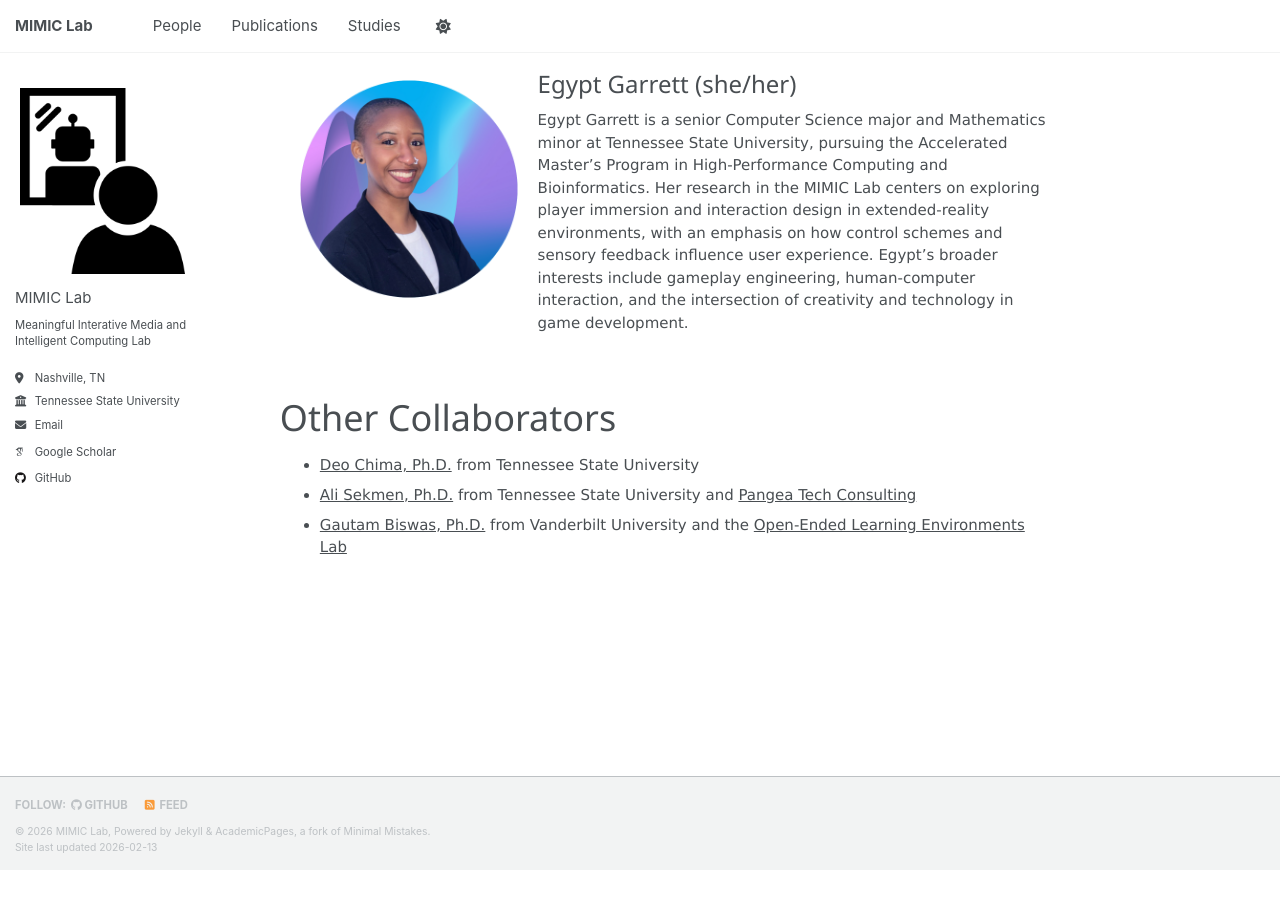
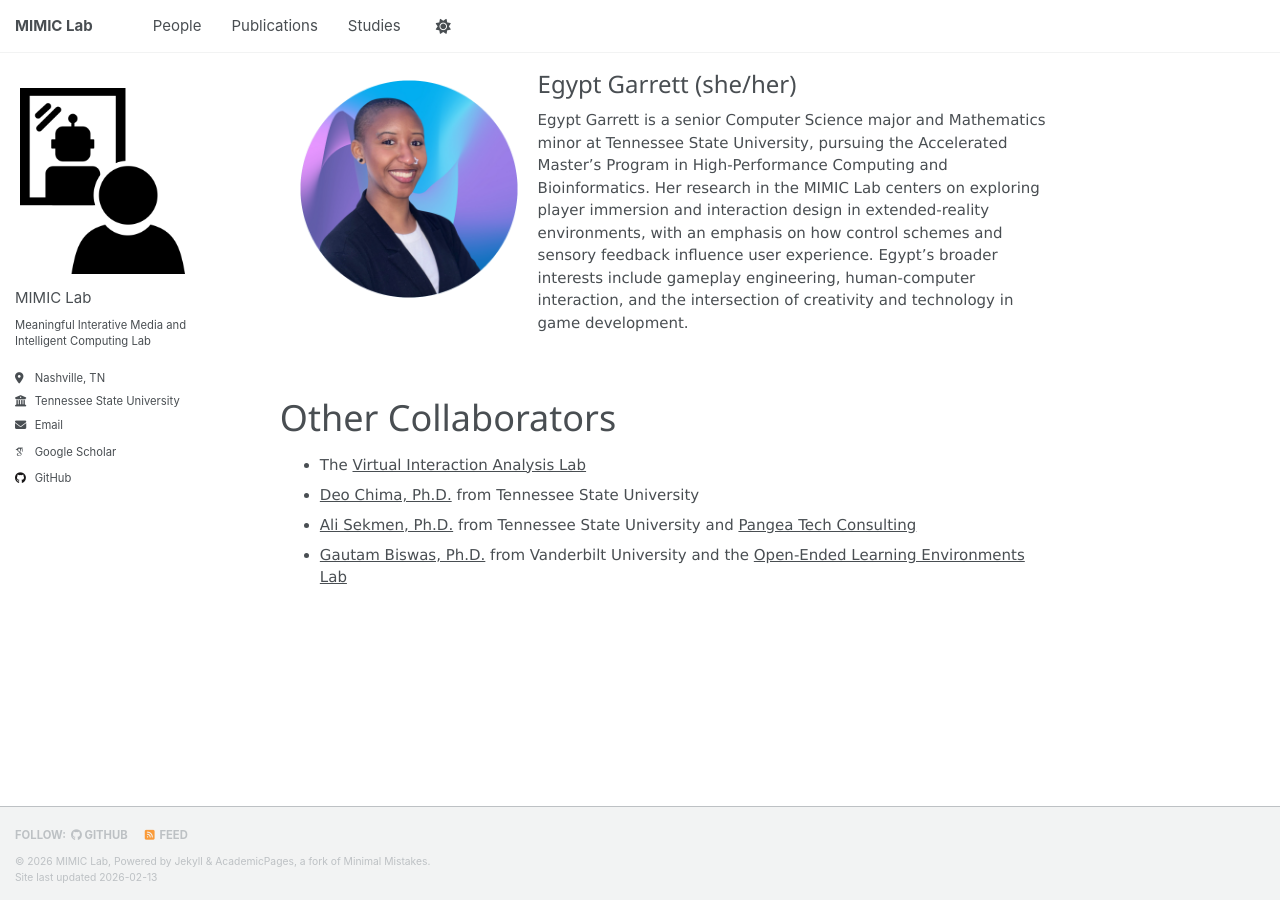
Before and after one commit to MIMIC-Lab/mimic-lab.github.io, a Jekyll site: the page built from _pages/people.md, in a window 1280 px wide and 900 px high, scrolled down 618 px. Built offline with Jekyll 4.4.1, drawn with Linux system fonts in a browser that asks for light colours; some web fonts are replaced; a script that is not in the unit is left out; before the commit the page ends 1488 px from its top, so only the background shows below that.

Commit message:
Update people.md
Add VIAL to collaborators

```diff
--- a/_pages/people.md
+++ b/_pages/people.md
@@ -20,6 +20,7 @@ redirect_from:
 
 <br>
 # Other Collaborators
+* The [Virtual Interaction Analysis Lab](https://www.vialcollective.org/)
 * [Deo Chima, Ph.D.](https://www.tnstate.edu/cae/Chimba.aspx) from Tennessee State University
 * [Ali Sekmen, Ph.D.](https://www.tnstate.edu/computer_science/Dr_Sekmen.aspx) from Tennessee State University and [Pangea Tech Consulting](https://pangeatech.ai/)
 * [Gautam Biswas, Ph.D.](https://my.vanderbilt.edu/gautambiswas/) from Vanderbilt University and the [Open-Ended Learning Environments Lab](https://www.vanderbilt.edu/oele/)
```
